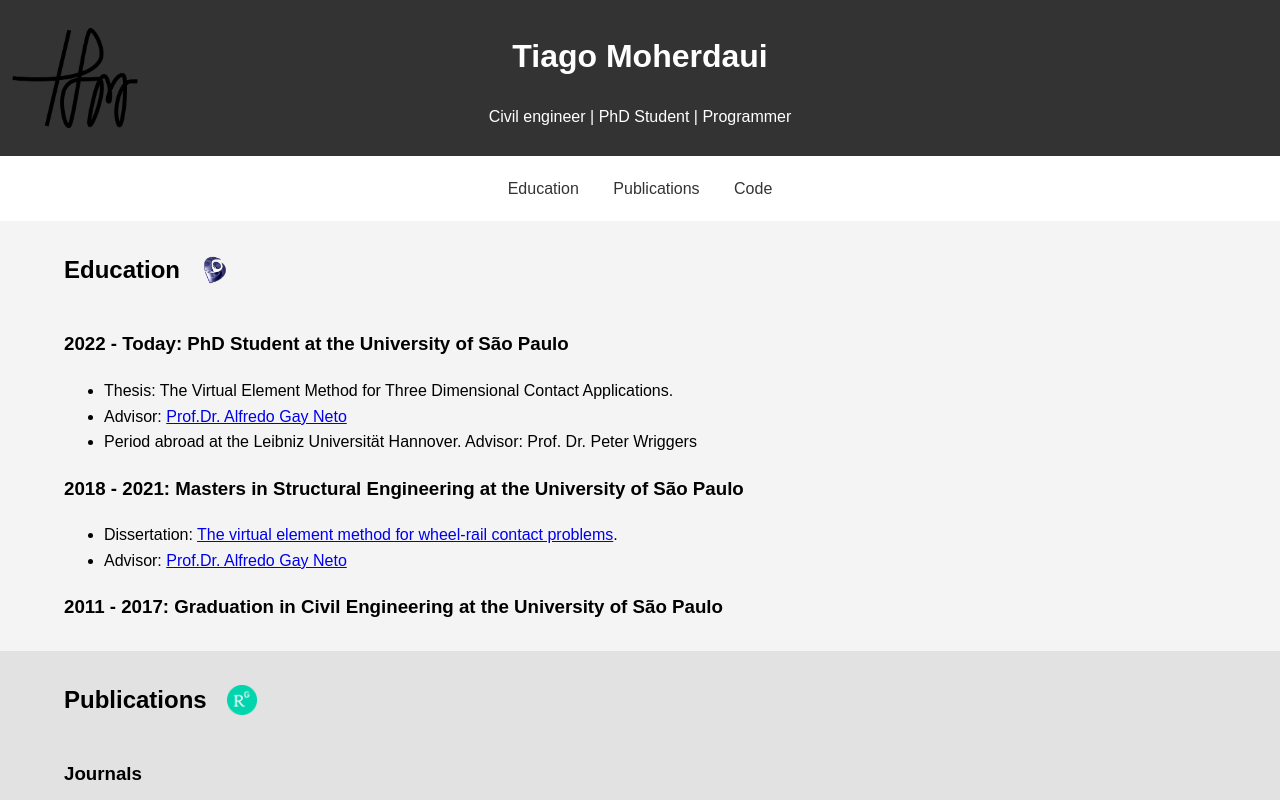
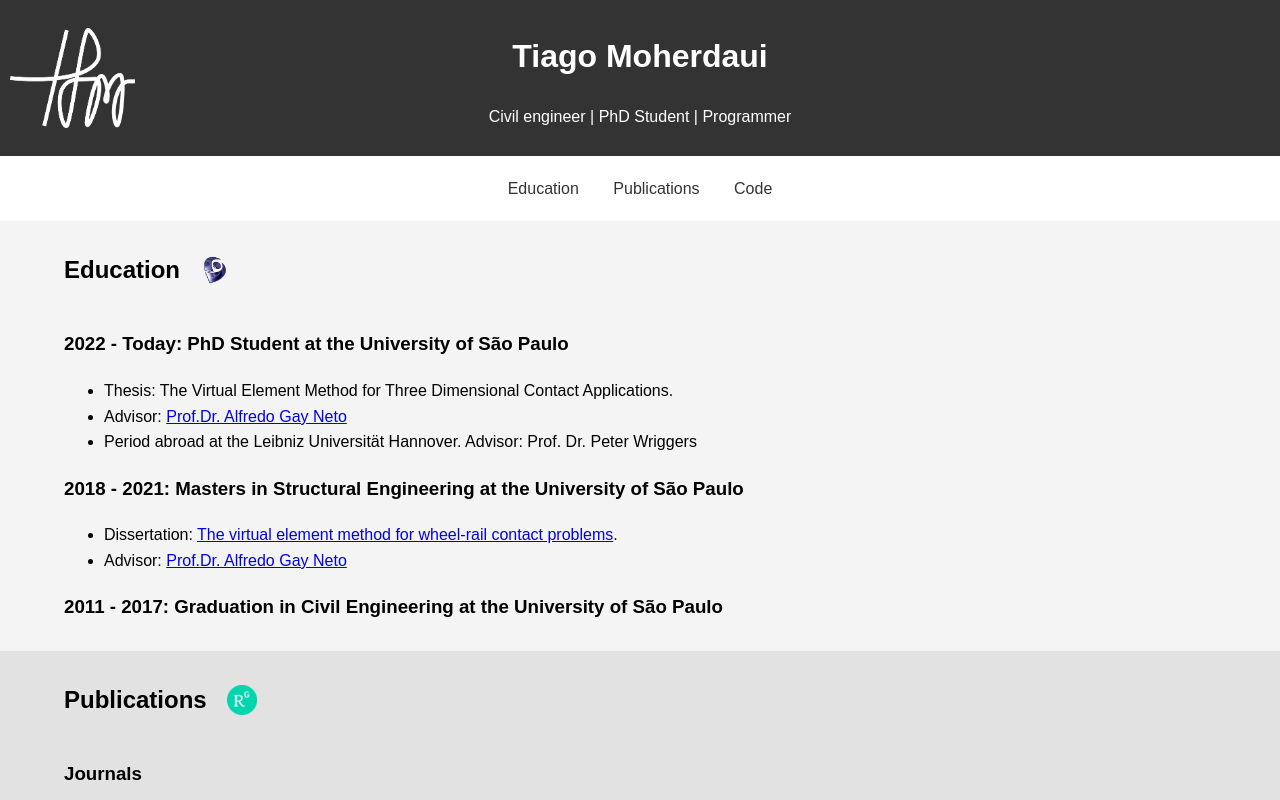
Before and after one commit to tiagomhrd/tiagomhrd.github.io, a plain HTML site: page index.html in a window 1280 px wide. Shown: the top 800 px of the page. Drawn offline with Linux system fonts and the light colour scheme.

Commit message:
Update logo coloring

```diff
--- a/index.html
+++ b/index.html
@@ -6,7 +6,7 @@
 </head>
 <body>
     <header>
-        <img src="img/Logo.png" alt="Logo" class="logo">
+        <img src="img/LogoWhite.png" alt="Logo" class="logo">
         <div class="title">
             <h1>Tiago Moherdaui</h1>
             <p>Civil engineer | PhD Student | Programmer</p>
```
Also changed, not shown: img/LogoBlack.png (renamed from img/Logo.png), img/LogoLGray.png (added), img/LogoWhite.png (added).
